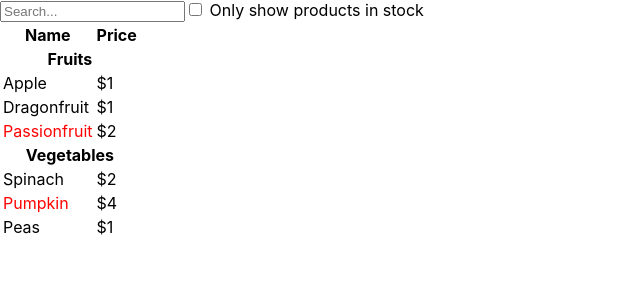
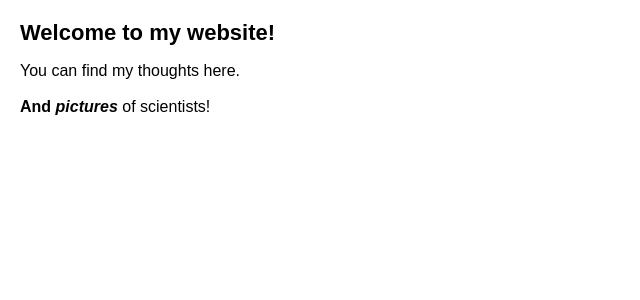
Before and after one commit to jimmycanosa/learn-react, a React (Create React App) app: page / in a window 1280 px wide. Shown: the top 300 px of the page, without its empty margins (0-640 px from the left). Built offline with nearby package versions, Linux system fonts and the light colour scheme.

Commit message:
Writing markup with JSX

```diff
--- a/src/App.js
+++ b/src/App.js
@@ -1,120 +1,14 @@
-import { useState } from 'react';
-
-function FilterableProductTable({ products }) {
-  const [filterText, setFilterText] = useState('');
-  const [inStockOnly, setInStockOnly] = useState(false);
-
+export default function Bio() {
   return (
-    <div>
-      <SearchBar
-        filterText={filterText}
-        inStockOnly={inStockOnly}
-        onFilterTextChange={setFilterText}
-        onInStockOnlyChange={setInStockOnly}
-      />
-      <ProductTable
-        products={products}
-        filterText={filterText}
-        inStockOnly={inStockOnly}
-      />
-    </div>
+    <>
+      <div className='intro'>
+        <h1>Welcome to my website!</h1>
+      </div>
+      <p className='summary'>
+        You can find my thoughts here.
+        <br /><br />
+        <b>And <i>pictures</i></b> of scientists!
+      </p>
+    </>
   );
 }
-
-function ProductCategoryRow({ category }) {
-  return (
-    <tr>
-      <th colSpan='2'>{category}</th>
-    </tr>
-  );
-}
-
-function ProductRow({ product }) {
-  const name = product.stocked ? (
-    product.name
-  ) : (
-    <span style={{ color: 'red' }}>{product.name}</span>
-  );
-
-  return (
-    <tr>
-      <td>{name}</td>
-      <td>{product.price}</td>
-    </tr>
-  );
-}
-
-function ProductTable({ products, filterText, inStockOnly }) {
-  const rows = [];
-  let lastCategory = null;
-
-  products.forEach((product) => {
-    if (product.name.toLowerCase().indexOf(filterText.toLowerCase()) === -1) {
-      return;
-    }
-    if (inStockOnly && !product.stocked) {
-      return;
-    }
-    if (product.category !== lastCategory) {
-      rows.push(
-        <ProductCategoryRow
-          category={product.category}
-          key={product.category}
-        />
-      );
-    }
-    rows.push(<ProductRow product={product} key={product.name} />);
-    lastCategory = product.category;
-  });
-
-  return (
-    <table>
-      <thead>
-        <tr>
-          <th>Name</th>
-          <th>Price</th>
-        </tr>
-      </thead>
-      <tbody>{rows}</tbody>
-    </table>
-  );
-}
-
-function SearchBar({
-  filterText,
-  inStockOnly,
-  onFilterTextChange,
-  onInStockOnlyChange,
-}) {
-  return (
-    <form>
-      <input
-        type='text'
-        value={filterText}
-        placeholder='Search...'
-        onChange={(e) => onFilterTextChange(e.target.value)}
-      />
-      <label>
-        <input
-          type='checkbox'
-          checked={inStockOnly}
-          onChange={(e) => onInStockOnlyChange(e.target.checked)}
-        />{' '}
-        Only show products in stock
-      </label>
-    </form>
-  );
-}
-
-const PRODUCTS = [
-  { category: 'Fruits', price: '$1', stocked: true, name: 'Apple' },
-  { category: 'Fruits', price: '$1', stocked: true, name: 'Dragonfruit' },
-  { category: 'Fruits', price: '$2', stocked: false, name: 'Passionfruit' },
-  { category: 'Vegetables', price: '$2', stocked: true, name: 'Spinach' },
-  { category: 'Vegetables', price: '$4', stocked: false, name: 'Pumpkin' },
-  { category: 'Vegetables', price: '$1', stocked: true, name: 'Peas' },
-];
-
-export default function App() {
-  return <FilterableProductTable products={PRODUCTS} />;
-}
--- /dev/null
+++ b/src/styles.css
@@ -0,0 +1,58 @@
+* {
+  box-sizing: border-box;
+}
+
+body {
+  font-family: sans-serif;
+  margin: 20px;
+  padding: 0;
+}
+
+h1 {
+  margin-top: 0;
+  font-size: 22px;
+}
+
+h2 {
+  margin-top: 0;
+  font-size: 20px;
+}
+
+h3 {
+  margin-top: 0;
+  font-size: 18px;
+}
+
+h4 {
+  margin-top: 0;
+  font-size: 16px;
+}
+
+h5 {
+  margin-top: 0;
+  font-size: 14px;
+}
+
+h6 {
+  margin-top: 0;
+  font-size: 12px;
+}
+
+code {
+  font-size: 1.2em;
+}
+
+ul {
+  padding-inline-start: 20px;
+}
+
+ul { list-style-type: none; padding: 0px 10px; }
+li {
+  margin-bottom: 10px;
+  display: grid;
+  grid-template-columns: 1fr 1fr;
+  align-items: center;
+}
+myimg { width: 100px; height: 100px; border-radius: 50%; }
+h1 { font-size: 22px; }
+h2 { font-size: 20px; }
--- /dev/null
+++ b/src/utils.js
@@ -0,0 +1,3 @@
+export function getImageUrl(person, size = 's') {
+  return 'https://i.imgur.com/' + person.imageId + size + '.jpg';
+}
```
Also changed, not shown: src/Gallery.js (added, +12 -0 lines), src/Profile.js (added, +7 -0 lines), src/data.js (added, +31 -0 lines), src/index.js (+25 -2 lines).
